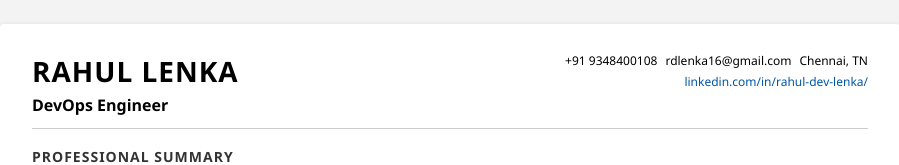
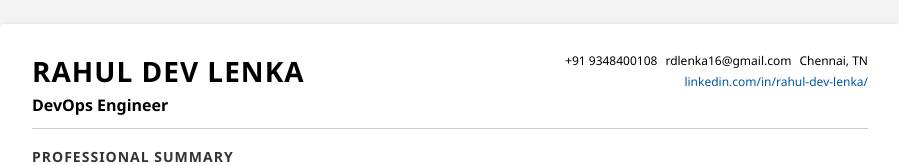
Before and after one commit to rahuldevlenka16/aws-cloud-resume-challange, a plain HTML site: page frontend/index.html in a window 1280 px wide. Shown: the top 165 px of the page, without its empty margins (190-1089 px from the left). Drawn offline with Linux system fonts and the light colour scheme; no server answers.

Commit message:
update index.html to test invalidation

```diff
--- a/frontend/index.html
+++ b/frontend/index.html
@@ -11,7 +11,7 @@
     <!-- Header -->
     <header class="header">
       <div class="header-left">
-        <h1 class="name">RAHUL LENKA</h1>
+        <h1 class="name">RAHUL DEV LENKA</h1>
         <h2 class="role">DevOps Engineer</h2>
       </div>
       <div class="header-right">
```
